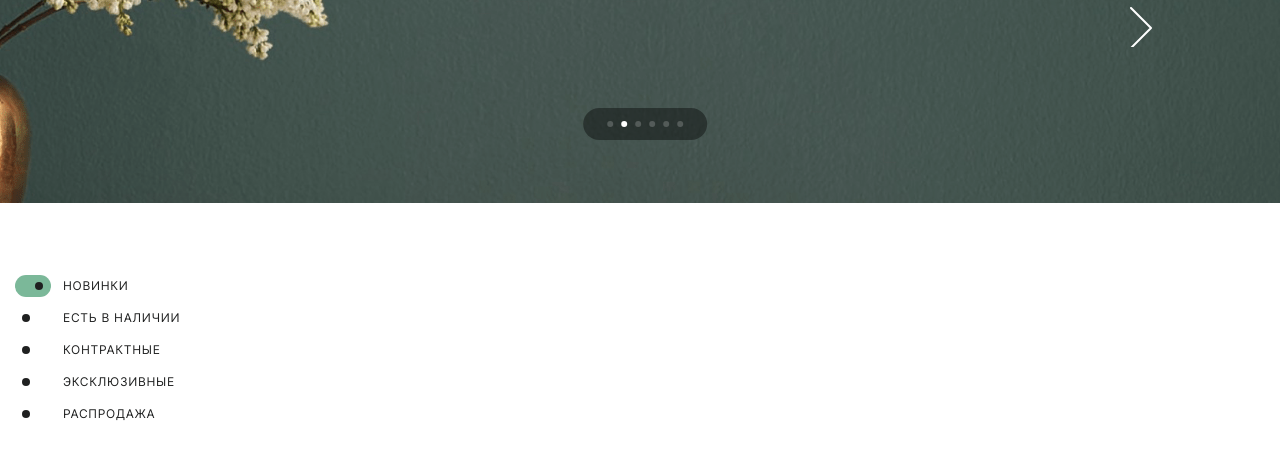
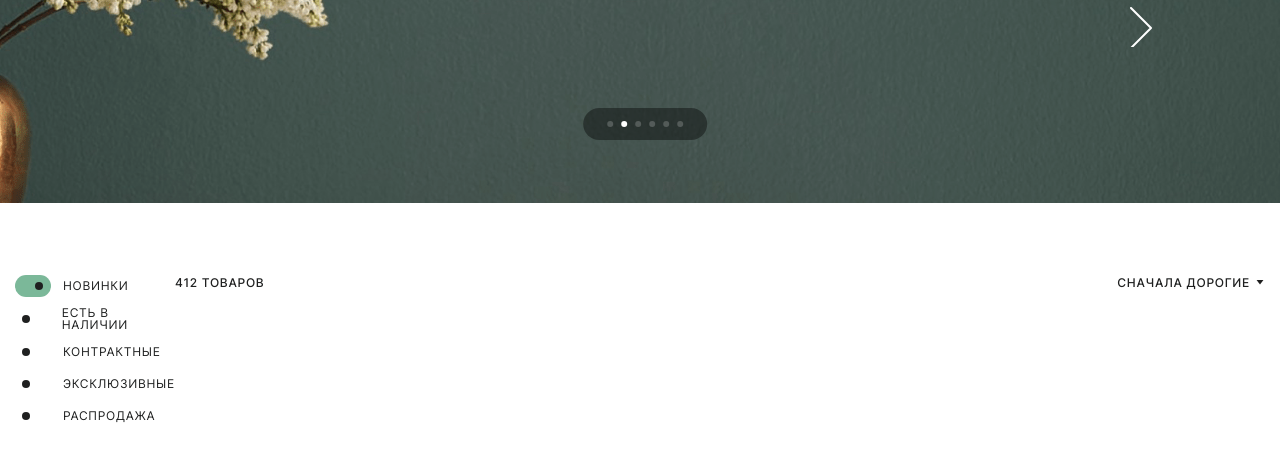
Before and after one commit to Garik9402/colors, a website: page src/index.html in a window 1280 px wide. Shown: the part 475-936 px from the top of the page. Drawn offline with nearby package versions, Linux system fonts and the light colour scheme; files that its build step writes are made by us from their sources; files whose address does not match are found by name.

Commit message:
in the process;)

```diff
--- a/src/index.html
+++ b/src/index.html
@@ -151,7 +151,7 @@
          </section>
          <section class="products">
             <div class="products__inner">
-               <div class="products__menu">
+               <div class="checkbox-w">
                   <label class="lable">
                      <input class="checkbox checkbox--js-active" type="checkbox">
                      <span class="custom-checkbox"></span>
@@ -178,7 +178,20 @@
                      Распродажа
                   </label>
                </div>
+               <div class="products__items">
+                  <div class="products__header">
+                     <p class="products__count">412 товаров</p>
+                     <div class="products__select">
+                        <p class="products__select-name">Сначала дорогие</p>
+                        <svg width="10" height="11" viewBox="0 0 10 11" fill="none" xmlns="http://www.w3.org/2000/svg">
+                           <path d="M5 7.5L8.4641 3L1.5359 3L5 7.5Z" fill="#202020" />
+                        </svg>
+                     </div>
+                  </div>
+                  <div class="products__content">
 
+                  </div>
+               </div>
             </div>
          </section>
 
--- a/src/scss/styles.scss
+++ b/src/scss/styles.scss
@@ -352,13 +352,59 @@
       width: 100%;
       padding: 0 15px;
       margin: 0 auto;
+      display: flex;
+      justify-content: space-between;
    }
 
-   &__menu {
+
+
+   &__items {
+      max-width: 1360px;
+      width: 100%;
+   }
+
+   &__header {
+      max-width: inherit;
+      width: 100%;
       display: flex;
-      flex-direction: column;
+      justify-content: space-between;
    }
+
+   &__count {
+      font-family: 'Inter', sans-serif;
+      font-weight: 500;
+      font-size: 12px;
+      line-height: 15px;
+      letter-spacing: 0.06em;
+      text-transform: uppercase;
+      color: #1F2020;
+   }
+
+   &__select {
+      display: flex;
+      align-items: center;
+      cursor: pointer;
+   }
+
+   &__select-name {
+      font-family: 'Inter', sans-serif;
+      font-weight: 500;
+      font-size: 12px;
+      line-height: 15px;
+      text-align: right;
+      letter-spacing: 0.06em;
+      text-transform: uppercase;
+      color: #1F2020;
+      margin-right: 5px;
+   }
+
+   &__content {}
 }
+
+.checkbox-w {
+   width: 170px;
+}
+
 
 .checkbox {
    width: 0;
@@ -377,8 +423,7 @@
 }
 
 .lable {
-   margin-bottom: 10px;
-   cursor: pointer;
+
    font-family: 'Inter', sans-serif;
    font-weight: 400;
    font-size: 12px;
@@ -388,6 +433,8 @@
    color: #1F2020;
    display: flex;
    align-items: center;
+   margin-bottom: 10px;
+   cursor: pointer;
 }
 
 .custom-checkbox {
```
Also changed, not shown: dist/css/styles.min.css, dist/index.html, src/scss/styles.css, 1 other file.
